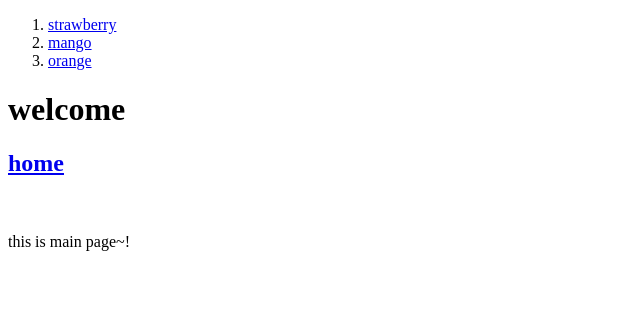
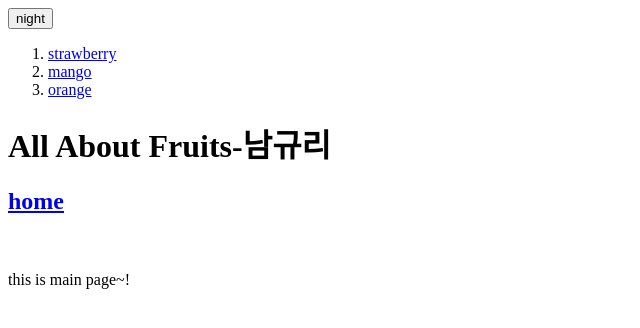
Before and after one commit to whyyhyh/my-website, a plain HTML site: page index.html in a window 1280 px wide. Shown: the whole page, without its empty margins (0-640 px from the left). Drawn offline with Linux system fonts and the light colour scheme.

Commit message:
Add files via upload
0921 edit

```diff
--- a/index.html
+++ b/index.html
@@ -5,12 +5,41 @@
     </head>
 
 <body>
+
+    <input id="night_day" type="button" value="night" onclick="
+    var target=document.querySelector('body');
+    if(this.value==='night'){
+        target.style.backgroundColor='black';
+        target.style.color='white';
+        this.value='day';
+
+        var alist=document.querySelectorAll('a');
+        var i=0;
+        while(i<alist.length){
+            alist[i].style.color='powderblue';
+            i++;
+        }
+
+    }
+    else{
+        target.style.backgroundColor='white';
+        target.style.color='black';
+        this.value='night';
+
+        var alist=document.querySelectorAll('a');
+        var i=0;
+        while(i<alist.length){
+            alist[i].style.color='blue';
+            i++;
+    }
+}
+    ">
     <ol>
         <li><a href="1.html">strawberry</a></li>
         <li><a href="2.html">mango</a></li>
         <li><a href="3.html">orange</a></li>
     </ol>
-    <h1>welcome</h1>
+    <h1>All About Fruits-남규리</h1>
     <p><a href="index.html"
         target="_blank" title="1.html
         specification"><h2>home</h2></a>
```
Also changed, not shown: 1.html (+1 -5 lines), 3.html (+17 -2 lines).
